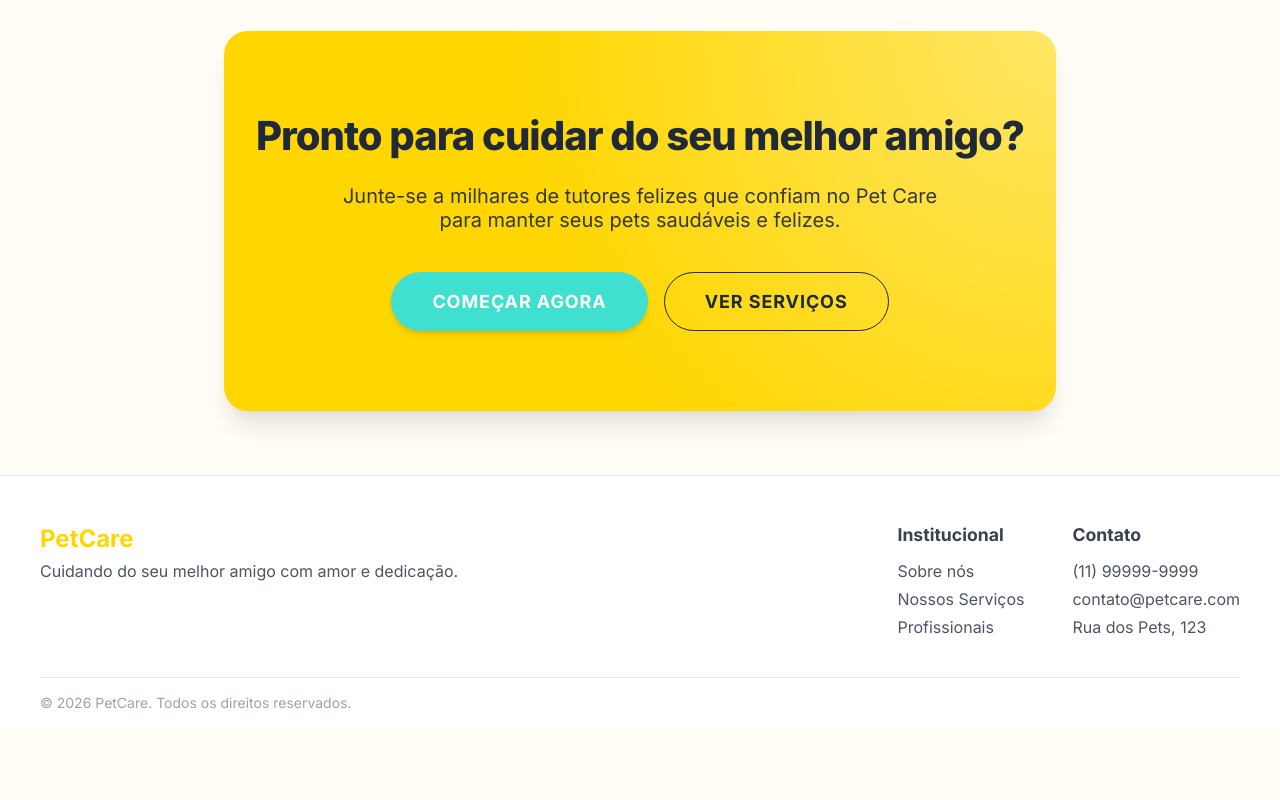
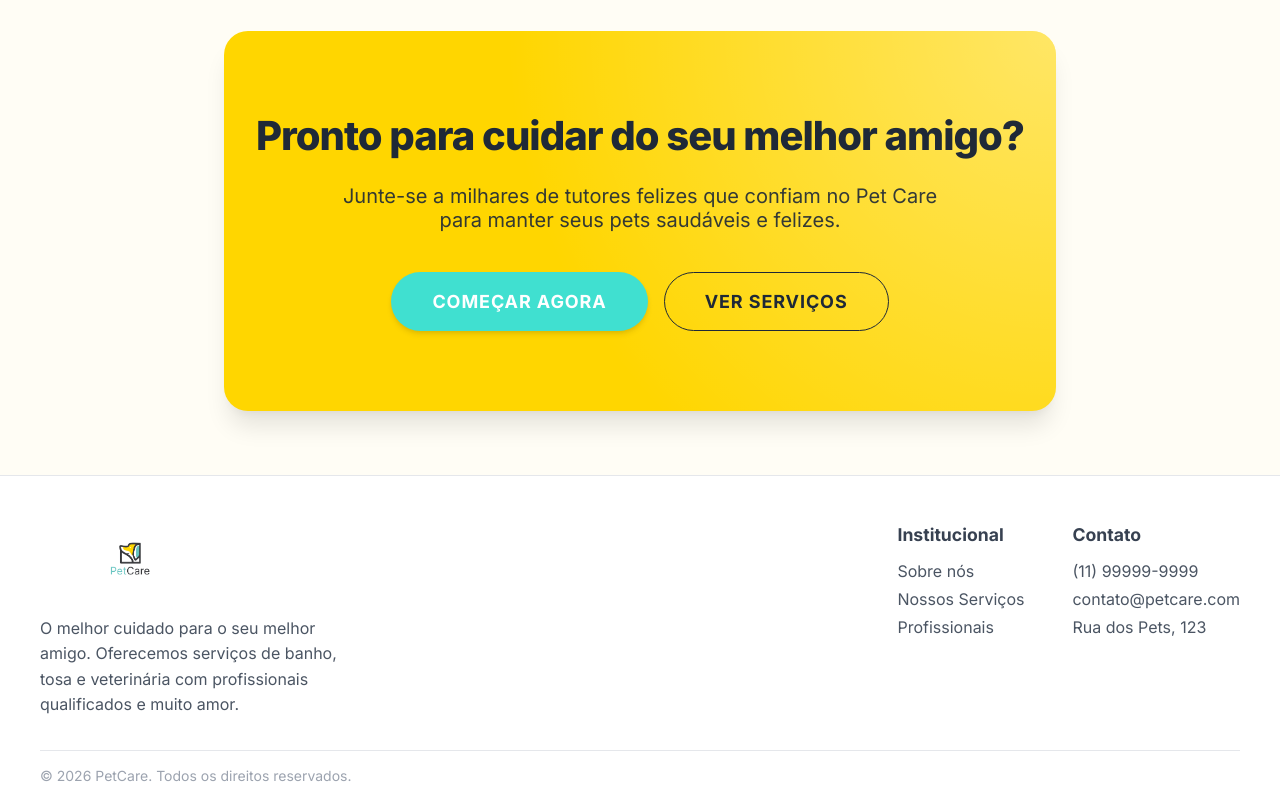
Before and after one commit to FilipiWanderley/PetCare, a Next.js app: page / in a window 1280 px wide. Shown: the part 2537-3337 px from the top of the page. Before the commit the page ends 3264 px from the top, so only its background shows below. Built offline with nearby package versions, Linux system fonts and the light colour scheme.

Commit message:
feat: Update footer with logo and descriptive text

```diff
--- a/src/components/layout/Footer/Footer.module.css
+++ b/src/components/layout/Footer/Footer.module.css
@@ -13,14 +13,23 @@
   gap: 2rem;
 }
 
-.brand h3 {
-  color: var(--primary);
-  font-size: 1.5rem;
-  margin-bottom: 0.5rem;
+.brand {
+  display: flex;
+  flex-direction: column;
+  max-width: 300px;
+}
+
+.logoWrapper {
+  margin-bottom: 1rem;
+}
+
+.logoImage {
+  object-fit: contain;
 }
 
 .brand p {
   color: var(--text-secondary);
+  line-height: 1.6;
 }
 
 .links {
--- a/src/components/layout/Footer/index.tsx
+++ b/src/components/layout/Footer/index.tsx
@@ -1,3 +1,4 @@
+import Image from 'next/image';
 import styles from './Footer.module.css';
 
 export function Footer() {
@@ -5,8 +6,18 @@ export function Footer() {
     <footer className={styles.footer}>
       <div className={styles.content}>
         <div className={styles.brand}>
-          <h3>PetCare</h3>
-          <p>Cuidando do seu melhor amigo com amor e dedicação.</p>
+          <div className={styles.logoWrapper}>
+            <Image
+              src="/assets/logo/logo.png"
+              alt="Pet Care Logo"
+              width={180}
+              height={72}
+              className={styles.logoImage}
+            />
+          </div>
+          <p>
+            O melhor cuidado para o seu melhor amigo. Oferecemos serviços de banho, tosa e veterinária com profissionais qualificados e muito amor.
+          </p>
         </div>
 
         <div className={styles.links}>
```
